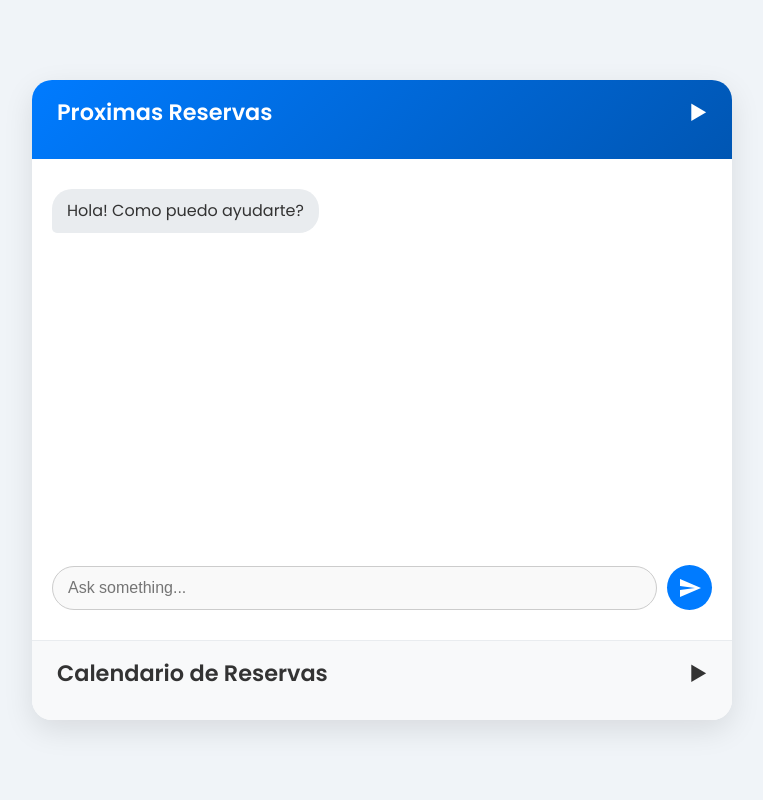
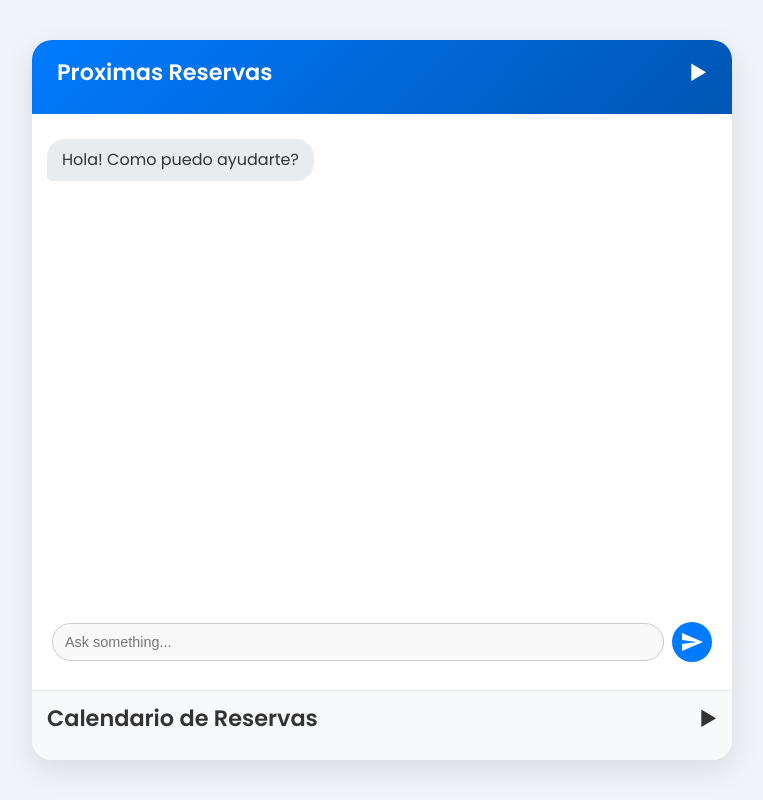
Before and after one commit to javivera/calendarioBot, a Flask app: page / in a window 1280 px wide. Shown: the whole page, without its empty margins (258-1021 px from the left). Run offline with Flask 3, Linux system fonts and the light colour scheme.

Commit message:
first commit

```diff
--- a/static/style.css
+++ b/static/style.css
@@ -12,28 +12,27 @@ body {
     font-family: 'Poppins', -apple-system, BlinkMacSystemFont, "Segoe UI", Roboto, Helvetica, Arial, sans-serif;
     background-color: #f0f4f8;
     color: #333;
-    display: flex;
-    justify-content: center;
-    align-items: center;
-    min-height: 100vh;
-    padding: 10px;
+    margin: 0;
+    padding: 0;
+    height: 100vh;
+    overflow: hidden;
 }
 
 .container {
-    width: 100%;
-    max-width: 450px;
+    width: 100vw;
+    height: 100vh;
     background-color: #ffffff;
-    border-radius: 20px;
-    box-shadow: 0 10px 30px rgba(0, 0, 0, 0.1);
     overflow: hidden;
     display: flex;
     flex-direction: column;
-    height: 90vh;
+    position: fixed;
+    top: 0;
+    left: 0;
 }
 
 /* --- COLLAPSIBLE RESERVATIONS SECTION --- */
 .reservations {
-    padding: 15px 25px;
+    padding: 10px 15px;
     background: linear-gradient(135deg, #007bff, #0056b3);
     color: white;
     flex-shrink: 0;
@@ -48,7 +47,7 @@ body {
 
 h2 {
     text-align: center;
-    font-size: 1.4rem;
+    font-size: 1.2rem;
     font-weight: 600;
     margin: 0;
 }
@@ -61,17 +60,17 @@ h2 {
 .reservations-list {
     overflow: hidden;
     transition: max-height 0.4s ease-in-out;
-    padding-top: 15px;
+    padding-top: 10px;
 }
 
 .reservation-item {
     display: flex;
     flex-direction: column;
-    padding: 12px;
-    border-radius: 10px;
+    padding: 8px;
+    border-radius: 8px;
     background-color: rgba(255, 255, 255, 0.15);
-    margin-bottom: 10px;
-    font-size: 0.9rem;
+    margin-bottom: 8px;
+    font-size: 0.85rem;
 }
 
 .reservation-item span { font-weight: 500; }
@@ -79,30 +78,34 @@ h2 {
 
 /* Chat Container */
 .chat-container {
-    padding: 20px 10px;
+    padding: 15px 10px;
     display: flex;
     flex-direction: column;
     flex-grow: 1;
     overflow: hidden;
+    min-height: 0;
 }
 
 #chat-box {
     flex-grow: 1;
-    padding: 10px;
+    padding: 5px;
     overflow-y: auto;
-    margin-bottom: 15px;
+    margin-bottom: 10px;
     display: flex;
     flex-direction: column;
-    gap: 12px;
+    gap: 8px;
+    min-height: 0;
+    -webkit-overflow-scrolling: touch;
 }
 
 /* Chat Bubbles */
 .chat-bubble {
-    padding: 10px 15px;
-    border-radius: 20px;
-    max-width: 90%;
-    line-height: 1.5;
+    padding: 8px 12px;
+    border-radius: 18px;
+    max-width: 85%;
+    line-height: 1.4;
     word-wrap: break-word;
+    font-size: 0.9rem;
 }
 
 .bot-message {
@@ -123,17 +126,17 @@ h2 {
 #chat-form {
     display: flex;
     align-items: center;
-    gap: 10px; /* Space between input and button */
+    gap: 8px;
     flex-shrink: 0;
-    padding: 0 10px 10px;
+    padding: 0 10px 8px;
 }
 
 #message-input {
     flex-grow: 1;
     border: 1px solid #ccc;
-    padding: 12px 15px;
-    border-radius: 25px;
-    font-size: 1rem;
+    padding: 10px 12px;
+    border-radius: 20px;
+    font-size: 0.9rem;
     background-color: #f9f9f9;
     transition: box-shadow 0.2s;
 }
@@ -150,8 +153,8 @@ h2 {
     background-color: #007bff;
     border: none;
     border-radius: 50%;
-    width: 45px;
-    height: 45px;
+    width: 40px;
+    height: 40px;
     cursor: pointer;
     transition: background-color 0.2s;
     flex-shrink: 0;
@@ -198,20 +201,58 @@ h2 {
 
 /* Media Query for larger screens */
 @media (min-width: 768px) {
+    body {
+        display: flex;
+        justify-content: center;
+        align-items: center;
+        background-color: #f0f4f8;
+        overflow: auto;
+    }
+
     .container {
+        width: 100%;
         max-width: 700px;
-        height: 80vh;
+        height: 90vh;
+        border-radius: 20px;
+        box-shadow: 0 10px 30px rgba(0, 0, 0, 0.1);
+        position: relative;
+        top: auto;
+        left: auto;
     }
+
+    .reservations {
+        padding: 15px 25px;
+    }
+
+    h2 {
+        font-size: 1.4rem;
+    }
+
+    .chat-container {
+        padding: 20px 10px;
+    }
+
+    .chat-bubble {
+        padding: 10px 15px;
+        font-size: 1rem;
+    }
+
+    .calendar-section {
+        padding: 15px 25px;
+    }
+
     .reservation-item {
         flex-direction: row;
         justify-content: space-between;
         align-items: center;
+        padding: 12px;
+        font-size: 0.9rem;
     }
 }
 
 /* --- CALENDAR SECTION --- */
 .calendar-section {
-    padding: 15px 25px;
+    padding: 10px 15px;
     background-color: #f8f9fa;
     border-top: 1px solid #e9ecef;
     flex-shrink: 0;
@@ -230,7 +271,7 @@ h2 {
 }
 
 .calendar-header h3 {
-    font-size: 1.2rem;
+    font-size: 1rem;
     font-weight: 600;
     color: #333;
 }
@@ -240,9 +281,9 @@ h2 {
     color: white;
     border: none;
     border-radius: 5px;
-    padding: 8px 12px;
+    padding: 6px 10px;
     cursor: pointer;
-    font-size: 1rem;
+    font-size: 0.9rem;
     transition: background-color 0.2s;
 }
 
@@ -267,16 +308,16 @@ h2 {
 }
 
 .calendar-day {
-    padding: 10px 5px;
-    border-radius: 5px;
+    padding: 8px 3px;
+    border-radius: 4px;
     background-color: #e9ecef;
     cursor: default;
-    font-size: 0.9rem;
+    font-size: 0.8rem;
     position: relative;
     display: flex;
     align-items: center;
     justify-content: center;
-    min-height: 40px; /* Ensure consistent height */
+    min-height: 35px;
 }
 
 .calendar-day.occupied {
```
Also changed, not shown: templates/index.html (line endings or trailing spaces).
